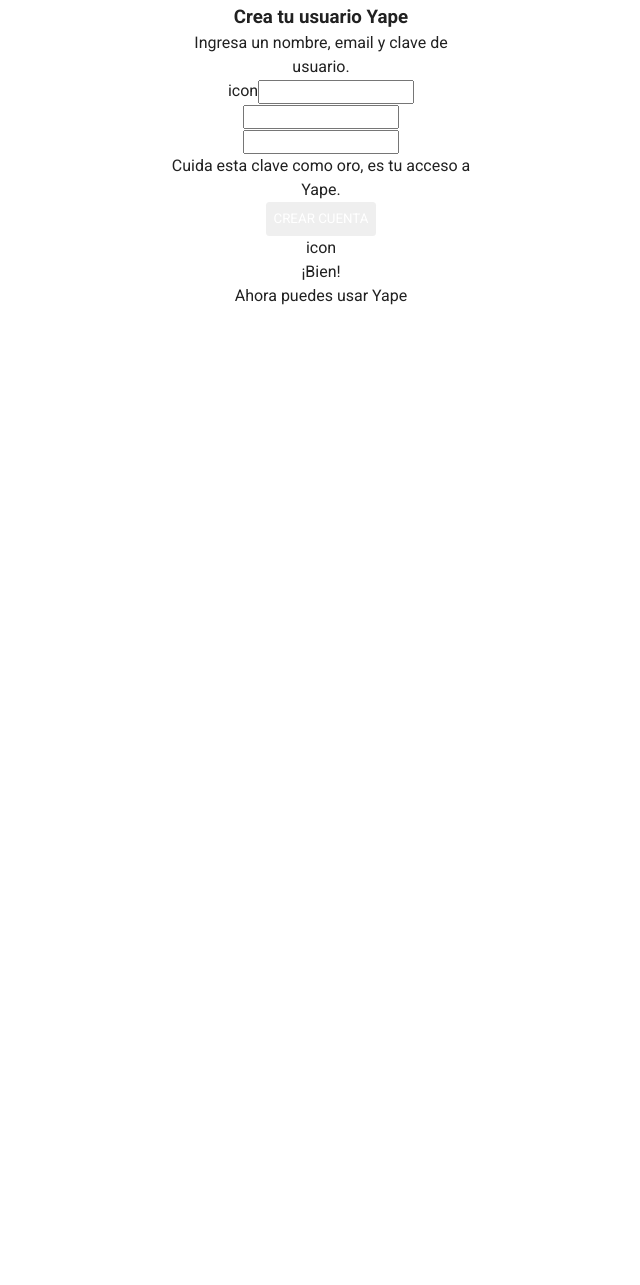
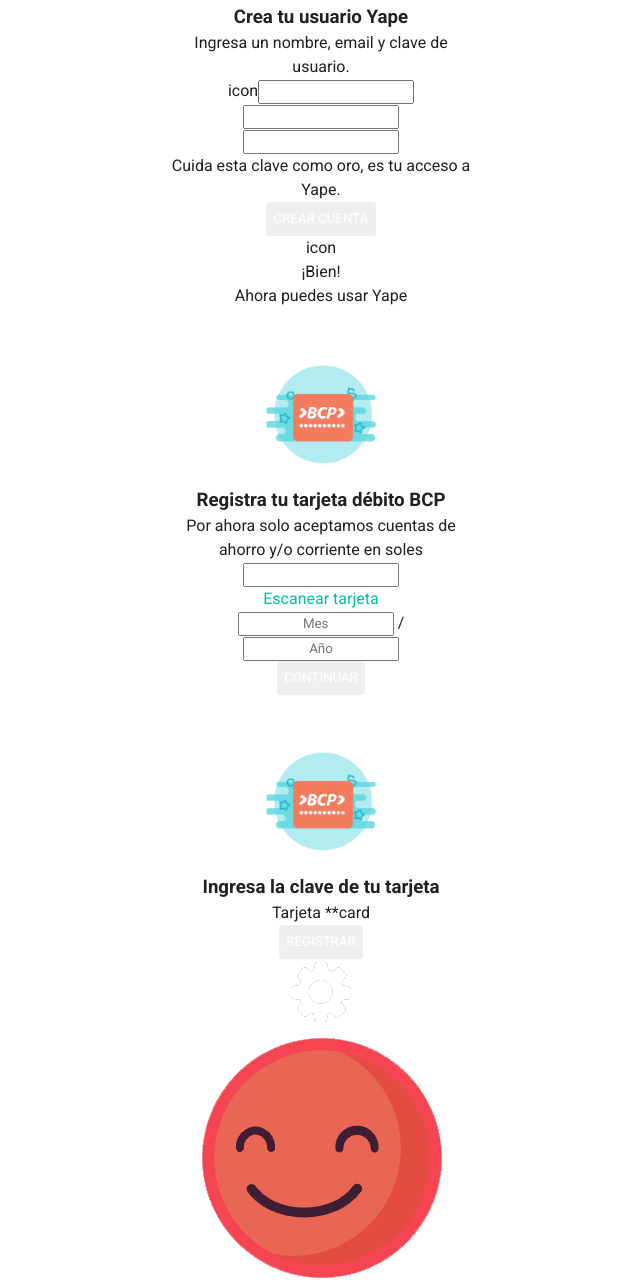
Before and after one commit to RuthSalvador/ProjectYape, a website: page public/index.html in a window 1280 px wide. Shown: the part 1306-2591 px from the top of the page, without its empty margins (319-959 px from the left). Before the commit the page ends 1614 px from the top, so only its background shows below. Drawn offline with nearby package versions, Linux system fonts and the light colour scheme; no server answers.

Commit message:
create compon registercard, keycard, profile

```diff
--- a/public/index.html
+++ b/public/index.html
@@ -19,8 +19,8 @@
   <script src="js/components/validnumber.js"></script>
   <script src="js/components/insertcode.js"></script>
   <script src="js/components/createuser.js"></script>
-
-
+  <script src="js/components/registercard.js"></script>
+  <script src="js/components/profile.js"></script>
 
   <script src="js/index.js"></script>
 </body>
--- /dev/null
+++ b/public/js/components/profile.js
@@ -0,0 +1,39 @@
+'use strict';
+
+const Profile = () => {
+  const sectionProfile = $('<section id="section-profile" class="container"></section>');
+  const topProfile = $('<div></div>');
+  const settings = $('<img src="img/icons/engine.png">');
+  const face = $('<img src="img/icons/happy-face.png">');
+  const figcaption = $('<figcaption>Hola</figcaption>');
+  const saldo = $('<img src="img/icons/eye.png"><span class="color-turq">Mostrar saldo</span>');
+  const bottomProfile = $('<div></div>');
+  const move = $('<div></div>');
+  const moveText = $('<p>ÚLTIMOS MOVIMIENTOS</p>');
+  const spanMove = $('<span>next</span>');
+  const first = $('<div></div>');
+  const imgFirst = $('<img src="img/icons/icon.png">');
+  const detailFirst = $('<p><b>¿Aún no realizas tu primer pago?</b></p><p>Es rápido y sencillo</p>');
+  const sendPay = $('<img src="img/icons/send.png">');
+  const receivePay = $('<img src="img/icons/code-qr.png">');
+
+  sectionProfile.append(topProfile);
+  topProfile.append(settings);
+  topProfile.append(face);
+  topProfile.append(figcaption);
+  topProfile.append(saldo);
+  sectionProfile.append(bottomProfile);
+  bottomProfile.append(move);
+  move.append(moveText);
+  move.append(spanMove);
+  bottomProfile.append(first);
+  first.append(imgFirst);
+  first.append(detailFirst);
+  bottomProfile.append(sendPay);
+  bottomProfile.append(receivePay);
+
+  return sectionProfile;
+
+
+
+};
--- /dev/null
+++ b/public/js/components/registercard.js
@@ -0,0 +1,50 @@
+'use strict';
+
+const RegisterCard= () => {
+  const sectionCard = $('<section id="section-card" class="container"></section>');
+  const titleCard = $('<h3>Registra tu tarjeta débito BCP</h3>');
+  const detailCard = $('<p>Por ahora solo aceptamos cuentas de ahorro y/o corriente en soles</p>');
+  const formCard = $('<form></form>');
+  const inputCard = $('<input id="nro-card" type="number">');
+  const escanear = $('<p class="color-turq">Escanear tarjeta</p>');
+  const vto = $('<label for="month"></label>');
+  const month = $('<input id="month" placeholder="Mes">');
+  const separador = $('<span> / </span>');
+  const year = $('<input placeholder="Año">');
+  const btnCard = $('<button>continuar</button>');
+
+  sectionCard.append(Header('bcp-logo'));
+  sectionCard.append(titleCard);
+  sectionCard.append(detailCard);
+  sectionCard.append(formCard);
+  formCard.append(inputCard);
+  formCard.append(escanear);
+  formCard.append(vto);
+  formCard.append(month);
+  formCard.append(separador);
+  formCard.append(year);
+  sectionCard.append(btnCard);
+
+  return sectionCard;
+
+};
+
+const KeyCard= () => {
+  const sectionKey = $('<section id="section-key" class="container"></section>');
+  const titleKey = $('<h3>Ingresa la clave de tu tarjeta</h3>');
+  const detailKey = $('<p>Tarjeta </p>');
+  const spanCard = $('<span>**card</span>');
+  const formKey = $('<form></form>');
+  const inputKey = $('<input id="nro-Key" type="number">');
+  const btnKey = $('<button>registrar</button>');
+
+  sectionKey.append(Header('bcp-logo'));
+  sectionKey.append(titleKey);
+  sectionKey.append(detailKey);
+  detailKey.append(spanCard);
+  formKey.append(inputKey);
+  sectionKey.append(btnKey);
+
+  return sectionKey;
+
+};
--- a/public/js/components/validnumber.js
+++ b/public/js/components/validnumber.js
@@ -7,7 +7,7 @@
   const formNumber = $('<form></form>');
   const inputCel = $('<input id="cel-number" type="tel">');
   const check = $('<input id="terminos" type="checkbox">');
-  const labelCheck = $('<label for="terminos">Acepto los <span class="color-turq">Términos y condiciones</span></label>')
+  const labelCheck = $('<label for="terminos">Acepto los <span class="color-turq">Términos y condiciones</span></label>');
   const btnNumero = $('<button>continuar</button>');
 
   sectionNumber.append(Header('phone'));
--- a/public/js/index.js
+++ b/public/js/index.js
@@ -14,6 +14,9 @@
     wrapper.append(InsertCode());
     wrapper.append(CreateUser());
     wrapper.append(SuccessRegis());
+    wrapper.append(RegisterCard());
+    wrapper.append(KeyCard());
+    wrapper.append(Profile());
 
 
 
```
